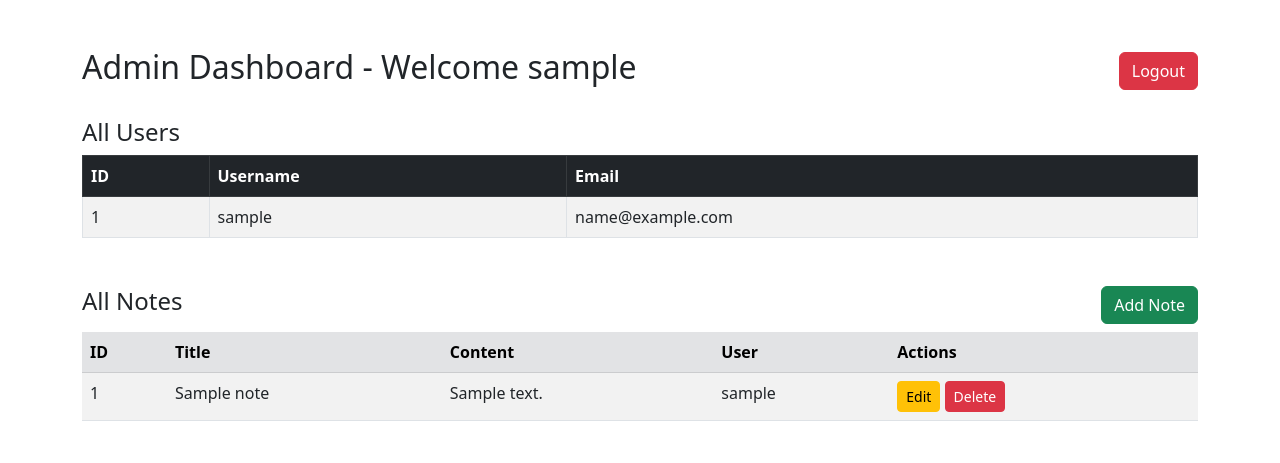
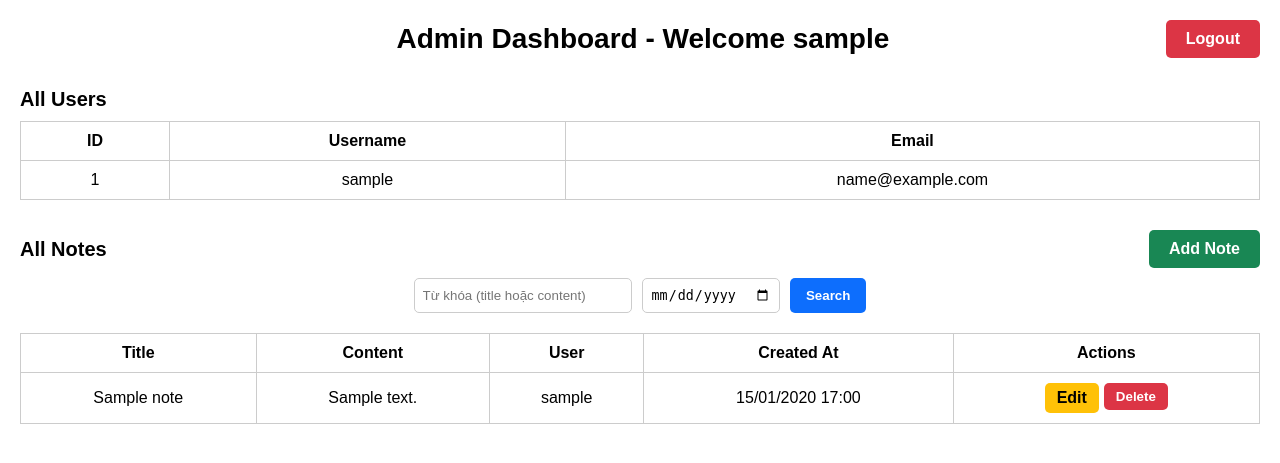
Before and after one commit to daoson-ui/NoteApp, a Flask app: page /dashboard in a window 1280 px wide. Shown: the top 463 px of the page. Run offline with Flask 3, Linux system fonts and the light colour scheme; a user stored in the database is signed in; tables that the repository leaves empty hold one stand-in row (values such as "Sample post").

Commit message:
Mô tả các thay đổi

```diff
--- a/app/routes/notes.py
+++ b/app/routes/notes.py
@@ -2,39 +2,111 @@ from flask import Blueprint, render_template, request, redirect, url_for, flash
 from flask_login import login_required, current_user
 from app import db
 from app.models import Note, User, Tag
+from datetime import datetime, timedelta
 
 bp = Blueprint('notes', __name__)
 
-# Trang chính cho user
+# ==============================
+# 🔹 HOME dành cho USER
+# ==============================
 @bp.route('/home')
 @login_required
 def home():
-    notes = Note.query.filter_by(user_id=current_user.id).all()
-    return render_template('home.html', notes=notes, username=current_user.username)
+    notes_query = Note.query.filter_by(user_id=current_user.id)
 
-# Dashboard cho admin
+    # Lấy tham số tìm kiếm
+    q = request.args.get('q', '').strip()
+    date_str = request.args.get('date', '').strip()
+
+    if q:
+        notes_query = notes_query.filter(
+            (Note.title.ilike(f'%{q}%')) | (Note.content.ilike(f'%{q}%'))
+        )
+
+    if date_str:
+        try:
+            date_obj = datetime.strptime(date_str, '%Y-%m-%d')
+            notes_query = notes_query.filter(
+                Note.created_at >= date_obj,
+                Note.created_at < date_obj + timedelta(days=1)
+            )
+        except ValueError:
+            flash("Ngày không hợp lệ!", "warning")
+
+    notes = notes_query.order_by(Note.created_at.desc()).all()
+
+    return render_template(
+        'home.html',
+        notes=notes,
+        username=current_user.username,
+        timedelta=timedelta
+    )
+
+# ==============================
+# 🔹 DASHBOARD dành cho ADMIN
+# ==============================
 @bp.route('/dashboard')
 @login_required
 def dashboard():
     if not current_user.is_admin:
-        return "Access denied", 403
+        flash("You are not allowed to access admin dashboard.", "danger")
+        return redirect(url_for('notes.home'))
+
     users = User.query.all()
-    notes = Note.query.all()
-    return render_template('dashboard.html', users=users, notes=notes)
+    notes_query = Note.query
 
-# Tạo note mới
+    # Lấy tham số tìm kiếm
+    q = request.args.get('q', '').strip()
+    date_str = request.args.get('date', '').strip()
+
+    if q:
+        notes_query = notes_query.filter(
+            (Note.title.ilike(f'%{q}%')) | (Note.content.ilike(f'%{q}%'))
+        )
+
+    if date_str:
+        try:
+            date_obj = datetime.strptime(date_str, '%Y-%m-%d')
+            notes_query = notes_query.filter(
+                Note.created_at >= date_obj,
+                Note.created_at < date_obj + timedelta(days=1)
+            )
+        except ValueError:
+            flash("Ngày không hợp lệ!", "warning")
+
+    notes = notes_query.order_by(Note.created_at.desc()).all()
+
+    return render_template(
+        'dashboard.html',
+        users=users,
+        notes=notes,
+        timedelta=timedelta
+    )
+
+# ==============================
+# 🔹 TẠO NOTE MỚI
+# ==============================
 @bp.route('/note/new', methods=['GET', 'POST'])
 @login_required
 def new_note():
-    tags = Tag.query.all()  # Lấy tất cả tag để hiển thị
+    tags = Tag.query.all()
+
     if request.method == 'POST':
-        title = request.form['title']
-        content = request.form['content']
-        selected_tag_ids = request.form.getlist('tags')  # Lấy list id các tag được chọn
+        title = request.form.get('title', '').strip()
+        content = request.form.get('content', '').strip()
+        selected_tag_ids = request.form.getlist('tags')
 
-        note = Note(title=title, content=content, user_id=current_user.id)
+        if not title:
+            flash("Title cannot be empty!", "warning")
+            return redirect(url_for('notes.new_note'))
 
-        # Gắn tag cho note
+        note = Note(
+            title=title,
+            content=content,
+            user_id=current_user.id
+        )
+
+        # Gắn tag
         for tag_id in selected_tag_ids:
             tag = Tag.query.get(int(tag_id))
             if tag:
@@ -42,67 +114,79 @@ def new_note():
 
         db.session.add(note)
         db.session.commit()
-        flash('Note created!')
+        flash("Note created successfully!", "success")
 
-        if current_user.is_admin:
-            return redirect(url_for('notes.dashboard'))
-        else:
-            return redirect(url_for('notes.home'))
+        return redirect(url_for(
+            'notes.dashboard' if current_user.is_admin else 'notes.home'
+        ))
 
     return render_template('new_note.html', note=None, tags=tags)
 
-# Xem note
+# ==============================
+# 🔹 XEM NOTE
+# ==============================
 @bp.route('/note/<int:note_id>')
 @login_required
 def view_note(note_id):
     note = Note.query.get_or_404(note_id)
+
     if note.user_id != current_user.id and not current_user.is_admin:
-        return "Access denied", 403
-    return render_template('view_note.html', note=note)
+        flash("You do not have permission to view this note.", "danger")
+        return redirect(url_for('notes.home'))
 
-# Chỉnh sửa note
+    return render_template('view_note.html', note=note, timedelta=timedelta)
+
+# ==============================
+# 🔹 CHỈNH SỬA NOTE
+# ==============================
 @bp.route('/note/<int:note_id>/edit', methods=['GET', 'POST'])
 @login_required
 def edit_note(note_id):
     note = Note.query.get_or_404(note_id)
     tags = Tag.query.all()
+
     if note.user_id != current_user.id and not current_user.is_admin:
-        return "Access denied", 403
+        flash("You are not allowed to edit this note.", "danger")
+        return redirect(url_for('notes.home'))
+
     if request.method == 'POST':
-        note.title = request.form['title']
-        note.content = request.form['content']
+        note.title = request.form.get('title', '').strip()
+        note.content = request.form.get('content', '').strip()
 
-        # Cập nhật tags
         selected_tag_ids = request.form.getlist('tags')
         note.tags = []  # Xóa tất cả tag cũ
+
         for tag_id in selected_tag_ids:
             tag = Tag.query.get(int(tag_id))
             if tag:
                 note.tags.append(tag)
 
         db.session.commit()
-        flash('Note updated!')
+        flash("Note updated!", "success")
 
-        if current_user.is_admin:
-            return redirect(url_for('notes.dashboard'))
-        else:
-            return redirect(url_for('notes.home'))
+        return redirect(
+            url_for('notes.dashboard' if current_user.is_admin else 'notes.home')
+        )
 
     return render_template('new_note.html', note=note, tags=tags)
 
-# Xóa note
+# ==============================
+# 🔹 XÓA NOTE
+# ==============================
 @bp.route('/note/<int:note_id>/delete', methods=['POST'])
 @login_required
 def delete_note(note_id):
     note = Note.query.get_or_404(note_id)
+
     if note.user_id != current_user.id and not current_user.is_admin:
-        return "Access denied", 403
+        flash("You cannot delete this note.", "danger")
+        return redirect(url_for('notes.home'))
 
     db.session.delete(note)
     db.session.commit()
-    flash('Note deleted!')
 
-    if current_user.is_admin:
-        return redirect(url_for('notes.dashboard'))
-    else:
-        return redirect(url_for('notes.home'))
+    flash("Note deleted successfully!", "success")
+
+    return redirect(
+        url_for('notes.dashboard' if current_user.is_admin else 'notes.home')
+    )
--- a/app/templates/dashboard.html
+++ b/app/templates/dashboard.html
@@ -3,76 +3,114 @@
 <head>
     <meta charset="UTF-8">
     <title>Admin Dashboard</title>
-    <link href="https://cdn.jsdelivr.net/npm/bootstrap@5.3.0/dist/css/bootstrap.min.css" rel="stylesheet">
 </head>
-<body>
-<div class="container mt-5">
-    <!-- Header -->
-    <div class="d-flex justify-content-between align-items-center mb-4">
-        <h2>Admin Dashboard - Welcome {{ current_user.username }}</h2>
-        <a href="{{ url_for('auth.logout') }}" class="btn btn-danger">Logout</a>
+<body style="font-family: Arial, sans-serif; margin: 20px;">
+
+    <!-- Header và Logout ngang hàng -->
+    <div style="display: flex; align-items: center; justify-content: space-between; margin-bottom: 30px;">
+        <!-- Khoảng trống bên trái để cân bằng -->
+        <div style="width: 100px;"></div>
+
+        <!-- Header căn giữa -->
+        <span style="font-size: 28px; font-weight: bold;">Admin Dashboard - Welcome {{ current_user.username }}</span>
+
+        <!-- Nút Logout căn phải -->
+        <a href="{{ url_for('auth.logout') }}"
+        style="font-size: 16px; font-weight: bold; padding: 10px 20px; background-color: #dc3545; color: white; text-decoration: none; border-radius: 5px;">
+            Logout
+        </a>
     </div>
 
     <!-- Users Table -->
-    <h4>All Users</h4>
-    <table class="table table-bordered table-striped">
-        <thead class="table-dark">
+    <h4 style="font-size: 20px; font-weight: bold; margin-bottom: 10px;">All Users</h4>
+    <table style="width: 100%; border-collapse: collapse; text-align: center; margin-bottom: 30px;">
+        <thead>
             <tr>
-                <th>ID</th>
-                <th>Username</th>
-                <th>Email</th>
+                <th style="border: 1px solid #ccc; padding: 10px;">ID</th>
+                <th style="border: 1px solid #ccc; padding: 10px;">Username</th>
+                <th style="border: 1px solid #ccc; padding: 10px;">Email</th>
             </tr>
         </thead>
         <tbody>
             {% for user in users %}
             <tr>
-                <td>{{ user.id }}</td>
-                <td>{{ user.username }}</td>
-                <td>{{ user.email }}</td>
+                <td style="border: 1px solid #ccc; padding: 10px;">{{ user.id }}</td>
+                <td style="border: 1px solid #ccc; padding: 10px;">{{ user.username }}</td>
+                <td style="border: 1px solid #ccc; padding: 10px;">{{ user.email }}</td>
             </tr>
             {% endfor %}
         </tbody>
     </table>
 
     <!-- Notes Section -->
-    <div class="d-flex justify-content-between align-items-center mt-5">
-        <h4>All Notes</h4>
-        <a href="{{ url_for('notes.new_note') }}" class="btn btn-success">Add Note</a>
+    <div style="display: flex; justify-content: space-between; align-items: center; margin-bottom: 10px;">
+        <h4 style="font-size: 20px; font-weight: bold; margin: 0;">All Notes</h4>
+        <a href="{{ url_for('notes.new_note') }}"
+           style="font-size: 16px; font-weight: bold; padding: 10px 20px; background-color: #198754; color: white; text-decoration: none; border-radius: 5px;">
+           Add Note
+        </a>
     </div>
 
-    <table class="table table-striped mt-2">
-        <thead class="table-secondary">
+    <!-- Form tìm kiếm -->
+    <form method="GET" action="{{ url_for('notes.dashboard') }}"
+          style="display: flex; justify-content: center; gap: 10px; margin-bottom: 20px;">
+        <input type="text" name="q" placeholder="Từ khóa (title hoặc content)"
+               value="{{ request.args.get('q','') }}"
+               style="padding: 8px; width: 200px; border-radius: 5px; border: 1px solid #ccc;">
+        <input type="date" name="date"
+               value="{{ request.args.get('date','') }}"
+               style="padding: 8px; border-radius: 5px; border: 1px solid #ccc;">
+        <button type="submit"
+                style="padding: 8px 16px; background-color: #0d6efd; color: white; font-weight: bold; border: none; border-radius: 5px;">
+            Search
+        </button>
+    </form>
+
+    <!-- Notes Table -->
+    <table style="width: 100%; border-collapse: collapse; text-align: center;">
+        <thead>
             <tr>
-                <th>ID</th>
-                <th>Title</th>
-                <th>Content</th>
-                <th>User</th>
-                <th>Actions</th>
+                <th style="border: 1px solid #ccc; padding: 10px;">Title</th>
+                <th style="border: 1px solid #ccc; padding: 10px;">Content</th>
+                <th style="border: 1px solid #ccc; padding: 10px;">User</th>
+                <th style="border: 1px solid #ccc; padding: 10px;">Created At</th>
+                <th style="border: 1px solid #ccc; padding: 10px;">Actions</th>
             </tr>
         </thead>
         <tbody>
+            {% if notes %}
             {% for note in notes %}
             <tr>
-                <td>{{ note.id }}</td>
-                <td>{{ note.title }}</td>
-                <td>{{ note.content }}</td>
-                <td>{{ note.user.username if note.user else 'Unknown' }}</td>
-                <td>
-                    <!-- Edit Button -->
-                    <a href="{{ url_for('notes.edit_note', note_id=note.id) }}" class="btn btn-warning btn-sm">Edit</a>
-
-                    <!-- Delete Form -->
-                    <form action="{{ url_for('notes.delete_note', note_id=note.id) }}" method="POST" style="display:inline;"
-                          onsubmit="return confirm('Are you sure you want to delete this note?');">
-                        <button type="submit" class="btn btn-danger btn-sm">Delete</button>
-                    </form>
+                <td style="border: 1px solid #ccc; padding: 10px;">{{ note.title }}</td>
+                <td style="border: 1px solid #ccc; padding: 10px;">{{ note.content }}</td>
+                <td style="border: 1px solid #ccc; padding: 10px;">{{ note.user.username if note.user else 'Unknown' }}</td>
+                <td style="border: 1px solid #ccc; padding: 10px;">
+                    {{ (note.created_at + timedelta(hours=7)).strftime('%d/%m/%Y %H:%M') }}
+                </td>
+                <td style="border: 1px solid #ccc; padding: 10px;">
+                    <div style="display: flex; justify-content: center; gap: 5px;">
+                        <a href="{{ url_for('notes.edit_note', note_id=note.id) }}"
+                           style="padding: 6px 12px; background-color: #ffc107; color: black; text-decoration: none; border-radius: 5px; font-weight: bold;">
+                           Edit
+                        </a>
+                        <form action="{{ url_for('notes.delete_note', note_id=note.id) }}" method="POST"
+                              onsubmit="return confirm('Are you sure?');">
+                            <button type="submit"
+                                    style="padding: 6px 12px; background-color: #dc3545; color: white; border: none; border-radius: 5px; font-weight: bold;">
+                                Delete
+                            </button>
+                        </form>
+                    </div>
                 </td>
             </tr>
             {% endfor %}
+            {% else %}
+            <tr>
+                <td colspan="5" style="border: 1px solid #ccc; padding: 10px; color: #888;">No notes found.</td>
+            </tr>
+            {% endif %}
         </tbody>
     </table>
-</div>
 
-<script src="https://cdn.jsdelivr.net/npm/bootstrap@5.3.0/dist/js/bootstrap.bundle.min.js"></script>
 </body>
 </html>
```
Also changed, not shown: app/admin.py (+4 -4 lines), app/templates/home.html (+71 -25 lines).
